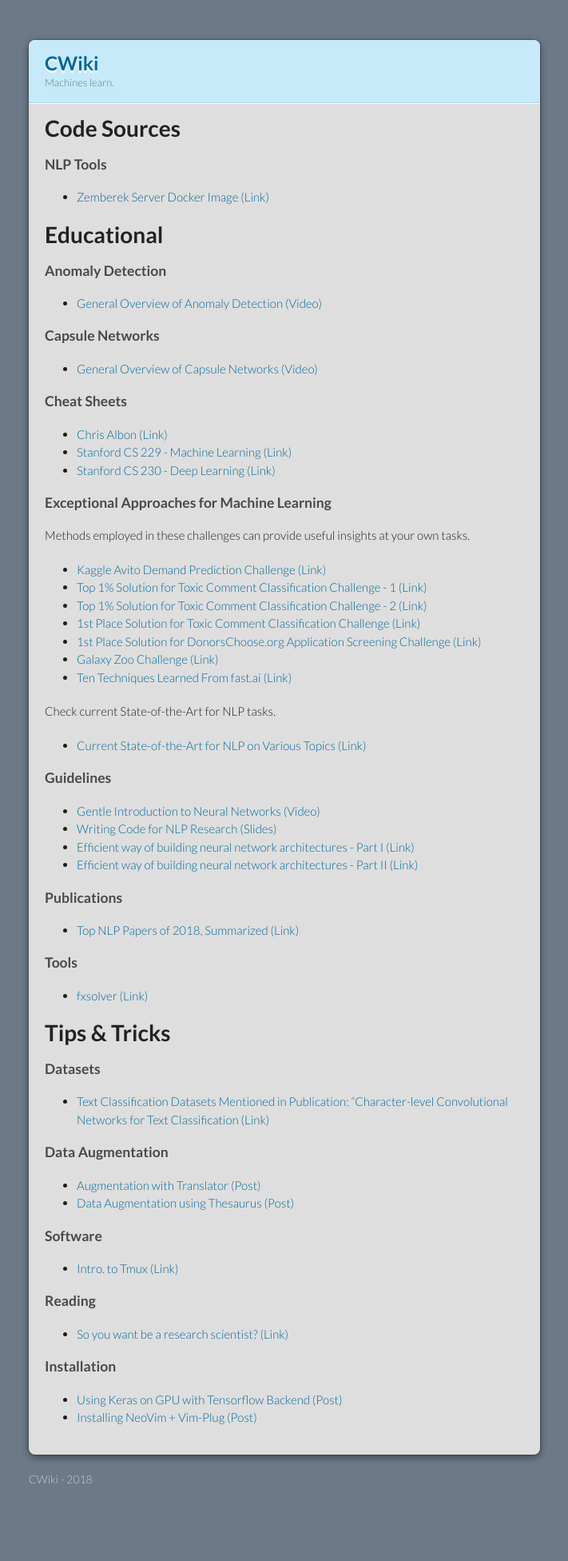
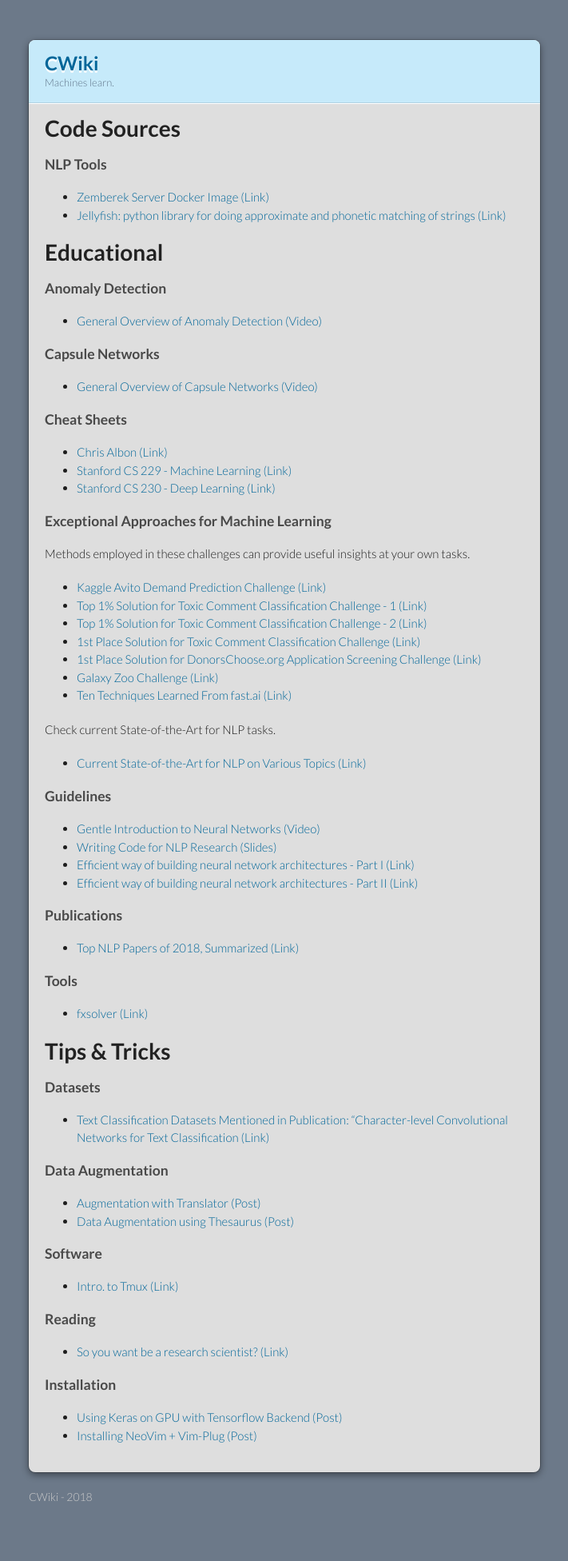
Before and after one commit to burakyldrm/pythoniancultist.github.io, a Jekyll site: the page built from index.md, in a window 1280 px wide. Shown: the whole page at 80% size, without its empty margins (284-995 px from the left). Built offline with Jekyll 4.4.1, drawn with Linux system fonts in a browser that asks for light colours; our own code applies the rules of GitHub Pages for plain Markdown files; before the commit the page ends 1930 px from its top, so only the background shows below that.

Commit message:
jellyfish lib added

```diff
--- a/index.md
+++ b/index.md
@@ -4,6 +4,7 @@ layout: default
 # Code Sources
 ### NLP Tools
 *   [Zemberek Server Docker Image (Link)](https://github.com/cbilgili/zemberek-nlp-server)
+*   [Jellyfish: python library for doing approximate and phonetic matching of strings (Link)](https://github.com/jamesturk/jellyfish)
 
 # Educational
 ### Anomaly Detection
```
